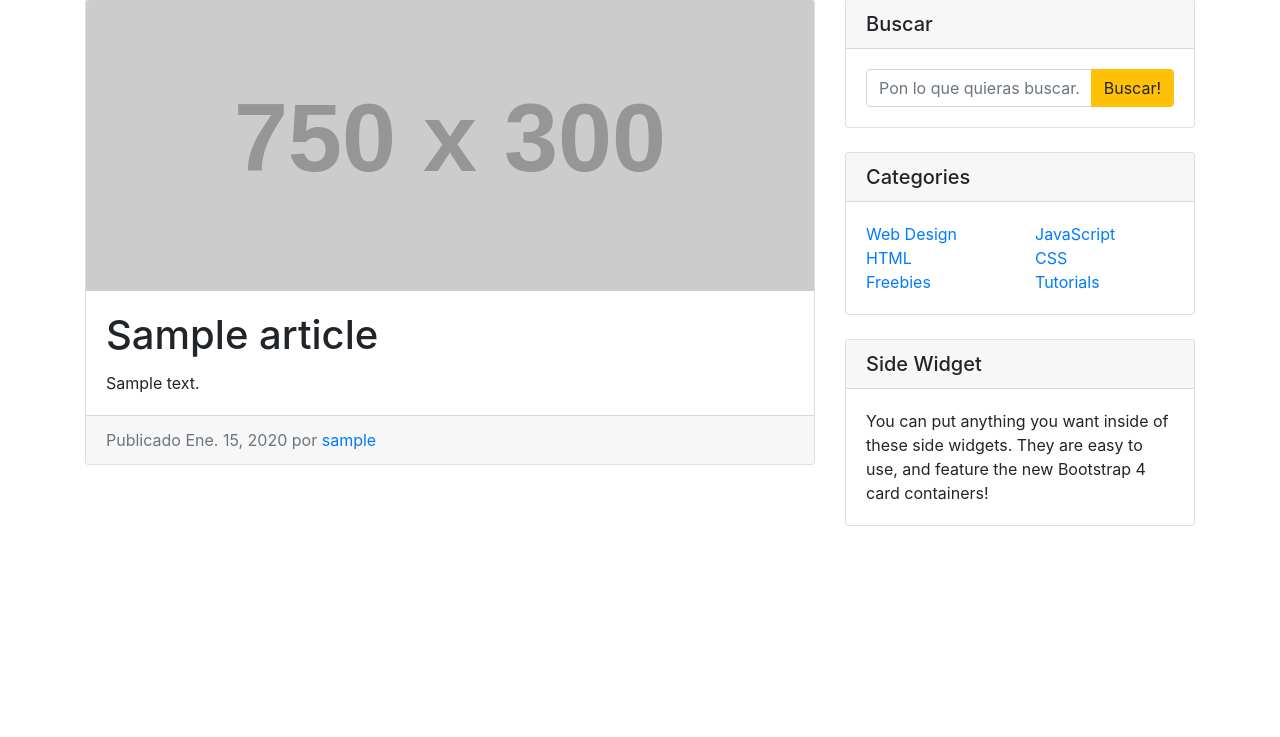
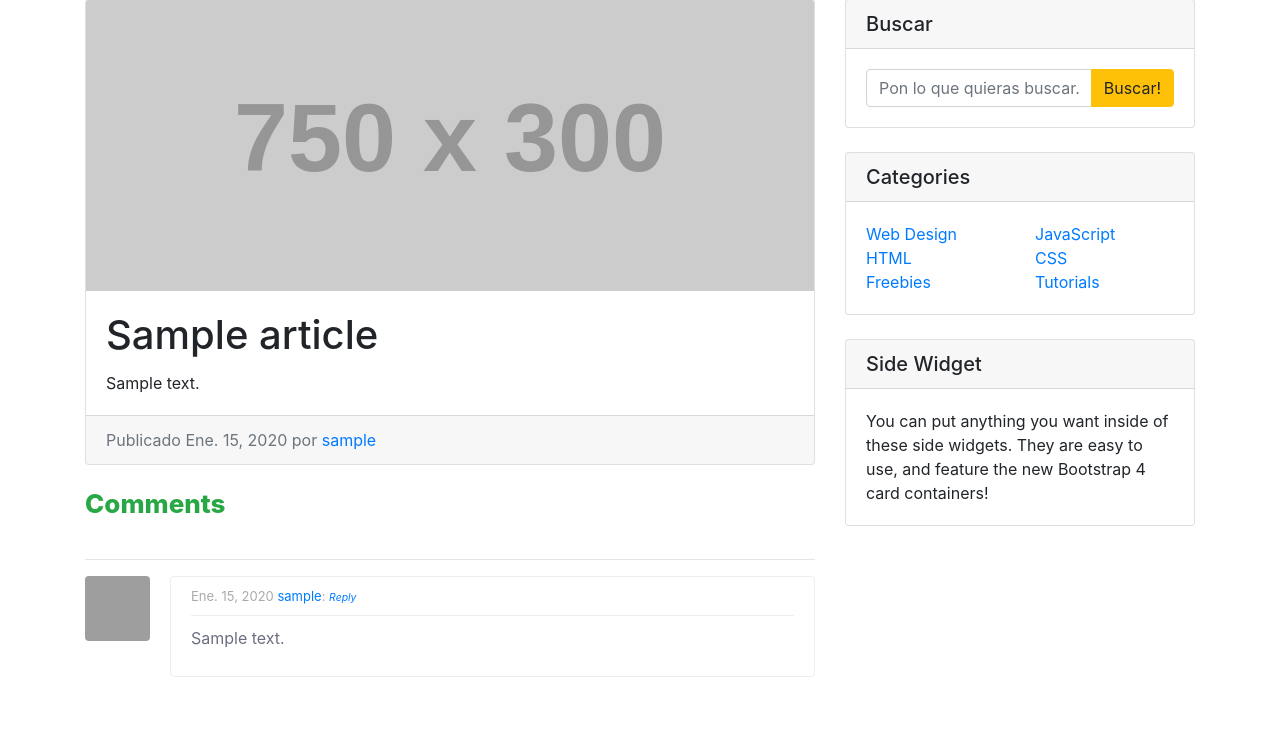
Before and after one commit to LauserK/blog-django, a Django app: a page that uses public/templates/base.html in a window 1280 px wide. Shown: the part 81-818 px from the top of the page. Before the commit the page ends 607 px from the top, so only its background shows below. Run offline with Django 3.2, Linux system fonts and the light colour scheme; tables that the repository leaves empty hold one stand-in row (values such as "Sample post"); grey boxes labelled with a size stand in for pictures from a placeholder-image service; some libraries are stand-ins or nearby versions; grey boxes are pictures that could not be loaded.

Commit message:
Agregado comentarios para mostrarlo

```diff
--- a/articles/models.py
+++ b/articles/models.py
@@ -14,7 +14,7 @@ class Comment(models.Model):
   date = models.DateField(auto_now_add=True)
   likes = models.IntegerField(default=0)
   content = models.TextField()
-  parent = models.ForeignKey("self", verbose_name=("comment_parent"), on_delete=models.CASCADE)
+  parent = models.ForeignKey("self", verbose_name=("comment_parent"), on_delete=models.CASCADE, blank=True, null=True, related_name='replies')
 
   def __str__(self):
     return "%s - %s" % (self.author.first_name, self.content)
--- a/articles/views.py
+++ b/articles/views.py
@@ -14,8 +14,13 @@ class HomeView(View):
 class SinglePostView(View):
     def get(self, request, slug):
         article = get_object_or_404(Article, slug=slug)
+        comments = article.comments.filter(parent__isnull=True)
+
+
+
         template_name = "single.html"
         context = {
-            "article": article
+            "article": article,
+            "comments": comments
         }
         return render(request, template_name, context)
--- /dev/null
+++ b/public/static/css/custom.css
@@ -0,0 +1,80 @@
+.blog-comment::before,
+.blog-comment::after,
+.blog-comment-form::before,
+.blog-comment-form::after {
+  content: "";
+  display: table;
+  clear: both;
+}
+/*
+.blog-comment {
+  padding-left: 15%;
+  padding-right: 15%;
+}*/
+
+.blog-comment ul {
+  list-style-type: none;
+  padding: 0;
+}
+
+.blog-comment img {
+  opacity: 1;
+  filter: Alpha(opacity=100);
+  -webkit-border-radius: 4px;
+  -moz-border-radius: 4px;
+  -o-border-radius: 4px;
+  border-radius: 4px;
+}
+
+.blog-comment img.avatar {
+  position: relative;
+  float: left;
+  margin-left: 0;
+  margin-top: 0;
+  width: 65px;
+  height: 65px;
+}
+
+.blog-comment .post-comments {
+  border: 1px solid #eee;
+  margin-bottom: 20px;
+  margin-left: 85px;
+  margin-right: 0px;
+  padding: 10px 20px;
+  position: relative;
+  -webkit-border-radius: 4px;
+  -moz-border-radius: 4px;
+  -o-border-radius: 4px;
+  border-radius: 4px;
+  background: #fff;
+  color: #6b6e80;
+  position: relative;
+}
+
+.blog-comment .meta {
+  font-size: 13px;
+  color: #aaaaaa;
+  padding-bottom: 8px;
+  margin-bottom: 10px !important;
+  border-bottom: 1px solid #eee;
+}
+
+.blog-comment ul.comments ul {
+  list-style-type: none;
+  padding: 0;
+  margin-left: 85px;
+}
+
+.blog-comment-form {
+  padding-left: 15%;
+  padding-right: 15%;
+  padding-top: 40px;
+}
+
+.blog-comment h3,
+.blog-comment-form h3 {
+  margin-bottom: 40px;
+  font-size: 26px;
+  line-height: 30px;
+  font-weight: 800;
+}
--- a/public/templates/base.html
+++ b/public/templates/base.html
@@ -6,6 +6,7 @@
     <meta name="viewport" content="width=device-width, initial-scale=1.0" />
     <title>{% block title %}{% endblock title %} - Blog</title>
     <link rel="stylesheet" href="{% static "css/bootstrap.min.css" %}">
+    {% block css %}{% endblock css %}
   </head>
   <body>
     <!-- Navigation -->
--- a/public/templates/single.html
+++ b/public/templates/single.html
@@ -1,5 +1,9 @@
-{% extends "base.html" %} {% block title %}Home{% endblock title %}
-
+{% extends "base.html" %}
+{% load static %}
+{% block title %}Home{% endblock title %}
+{% block css %}
+  <link rel="stylesheet" href="{% static "css/custom.css" %}">
+{% endblock css %}
 {% block content %}
 <div class="row">
   <!-- Blog Entries Column -->
@@ -21,6 +25,40 @@
         Publicado {{ article.date }} por
         <a href="#">{{ article.author.username }}</a>
       </div>
+    </div>
+
+    <div class="mb-4">
+      <div class="blog-comment">
+				<h3 class="text-success">Comments</h3>
+                <hr/>
+				<ul class="comments">
+          {% for comment in comments %}
+            <li class="clearfix">
+              <img src="https://bootdey.com/img/Content/user_1.jpg" class="avatar" alt="">
+              <div class="post-comments">
+                  <p class="meta">{{comment.date}} <a href="#">{{comment.author.username}}</a>: <i class="pull-right"><a href="#"><small>Reply</small></a></i></p>
+                  <p>
+                      {{comment.content}}
+                  </p>
+              </div>
+              <ul class="comments">
+              {% for reply in comment.replies.all %}
+                <li class="clearfix">
+                  <img src="https://bootdey.com/img/Content/user_3.jpg" class="avatar" alt="">
+                    <div class="post-comments">
+                  <p class="meta">{{reply.date}} <a href="#">{{reply.author.username}}</a>: <i class="pull-right"><a href="#"><small>Reply</small></a></i></p>
+                  <p>
+                      {{reply.content}}
+                  </p>
+              </div>
+                </li>
+              {% endfor %}
+              </ul>
+            </li>
+
+          {% endfor %}
+				</ul>
+			</div>
     </div>
   </div>
 
```
